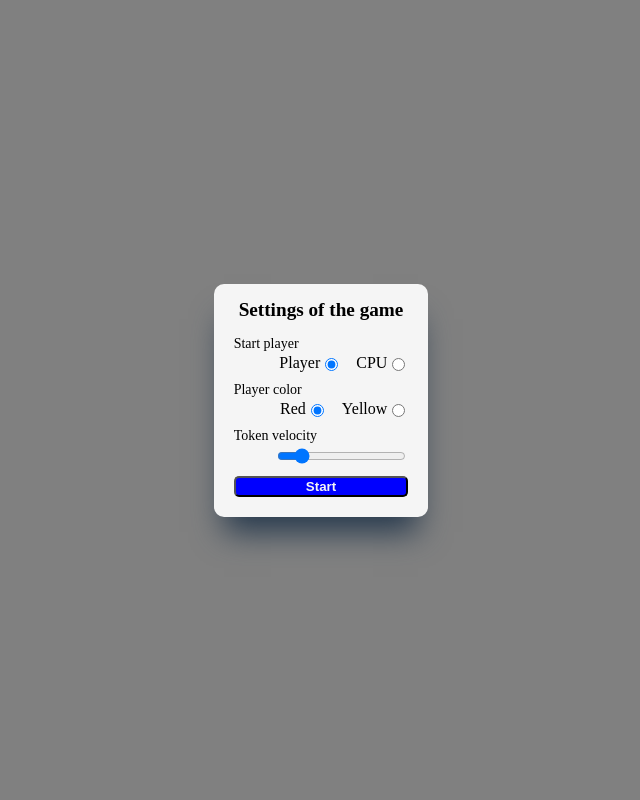
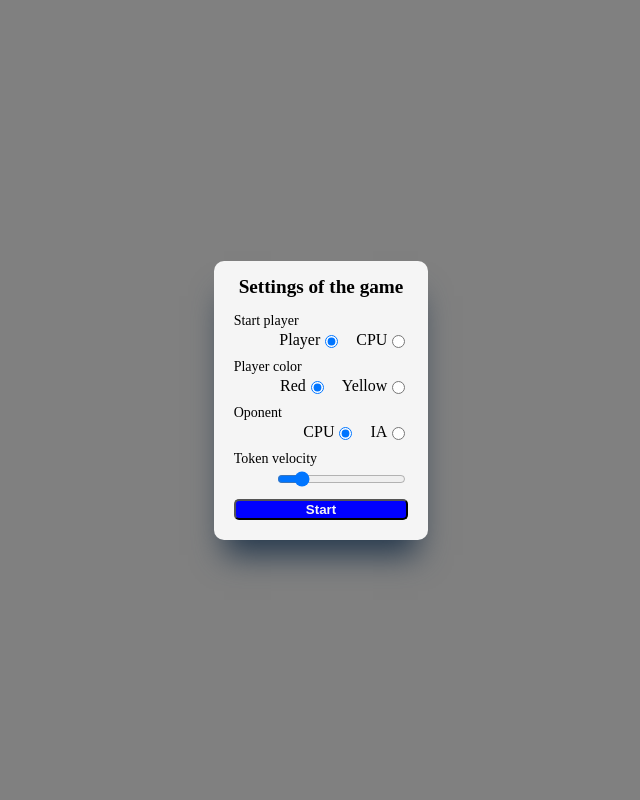
Before and after one commit to AdrSanWal/connect4, a Django app: page / in a window 1280 px wide. Shown: the whole page, without its empty margins (319-959 px from the left). Run offline with Django 4.2, Linux system fonts and the light colour scheme; data comes from the database, SQL or seed files in the repository.

Commit message:
ia option added

```diff
--- a/game/static/js/game.js
+++ b/game/static/js/game.js
@@ -21,10 +21,11 @@ class GameSettings {
     this.winner = false
   }
 
-  updateSettings() {
+  async updateSettings() {
     this.startsGame = document.querySelector('input[name=start]:checked').value;
     this.colorUser = document.querySelector('input[name=color]:checked').value;
     this.tokenVelocity = 0.05 / document.querySelector('#tokenVelocity').value; // To invert min/max
+    this.ia = document.querySelector('input[name=oponent]:checked').value;
 
     if (this.colorUser == 'y') {
       user.color = 'yellow'
@@ -32,6 +33,14 @@ class GameSettings {
     }
 
     this.startsGame == 'user' ? user.gameTurn = true : cpu.gameTurn = true
+
+    const response = await fetch(`${url}?oponent=${this.ia}`, {
+      method: 'HEAD',
+      headers: {
+          'Accept': 'application/json',
+          'Content-Type': 'application/json',
+      },
+    })
   }
 
   displayGame() {
--- a/game/templates/board.html
+++ b/game/templates/board.html
@@ -36,15 +36,15 @@
                     <input type="radio" id="yellow" name="color" value="y">
                 </div>
             </div>
-            <!-- <div class="modal-element">
+            <div class="modal-element">
                 <p class="modal-subtitle">Oponent</p>
                 <div class="modal-radio">
                     <label for="easy">CPU</label>
-                    <input type="radio" id="easy" name="oponent" value="c" checked>
+                    <input type="radio" id="easy" name="oponent" value=0 checked>
                     <label for="hard">IA</label>
-                    <input type="radio" id="hard" name="oponent" value="i">
+                    <input type="radio" id="hard" name="oponent" value=1>
                 </div>
-            </div> -->
+            </div>
             <div class="modal-element">
                 <p class="modal-subtitle">Token velocity</p>
                 <div class="modal-slider">
--- a/game/utils.py
+++ b/game/utils.py
@@ -12,6 +12,7 @@ class Game():
         self.board = np.zeros((6, 7), int)
         self.kernels = self._detection_kernels()
         self.player = None
+        self.ia = False
 
     def restart_board(self):
         self.board = np.zeros((6, 7), int)
--- a/game/views.py
+++ b/game/views.py
@@ -13,6 +13,10 @@ game = Game()
 
 @csrf_exempt
 def start_game(request, move=None):
+    if request.method == 'HEAD':
+        if int(request.GET.get('oponent')):  # if True ia, else cpu
+            game.ia = True
+
     if request.method == 'GET':
         # restart board
         game.restart_board()
@@ -29,20 +33,14 @@ def start_game(request, move=None):
         match game.player:
             case 1:  # cpu
                 move = game.make_move()
-                game.add_token(*move)
-                game.winner = game.is_winning_move()
-                game.show()
-                return JsonResponse({'move': move, 'winner': game.winner})
-
             case 2:  # user
-                column = int(data['col'])
                 # info = {f"ai_turn_{data['turn']}": column}
                 # gameplay = Gameplay.objects.filter(pk=request.session['game_id']).update(**info)
-                move = game.make_move(column)
-                game.add_token(*move)
-                game.winner = game.is_winning_move()
-                game.show()
-                return JsonResponse({'move': move, 'winner': game.winner})
+                move = game.make_move(column=int(data['col']))
+        game.add_token(*move)
+        game.winner = game.is_winning_move()
+
+        return JsonResponse({'move': move, 'winner': game.winner})
 
     return render(request, 'board.html', context={'rows': game.ROWS,
                                                   'columns': game.COLUMNS})
```
